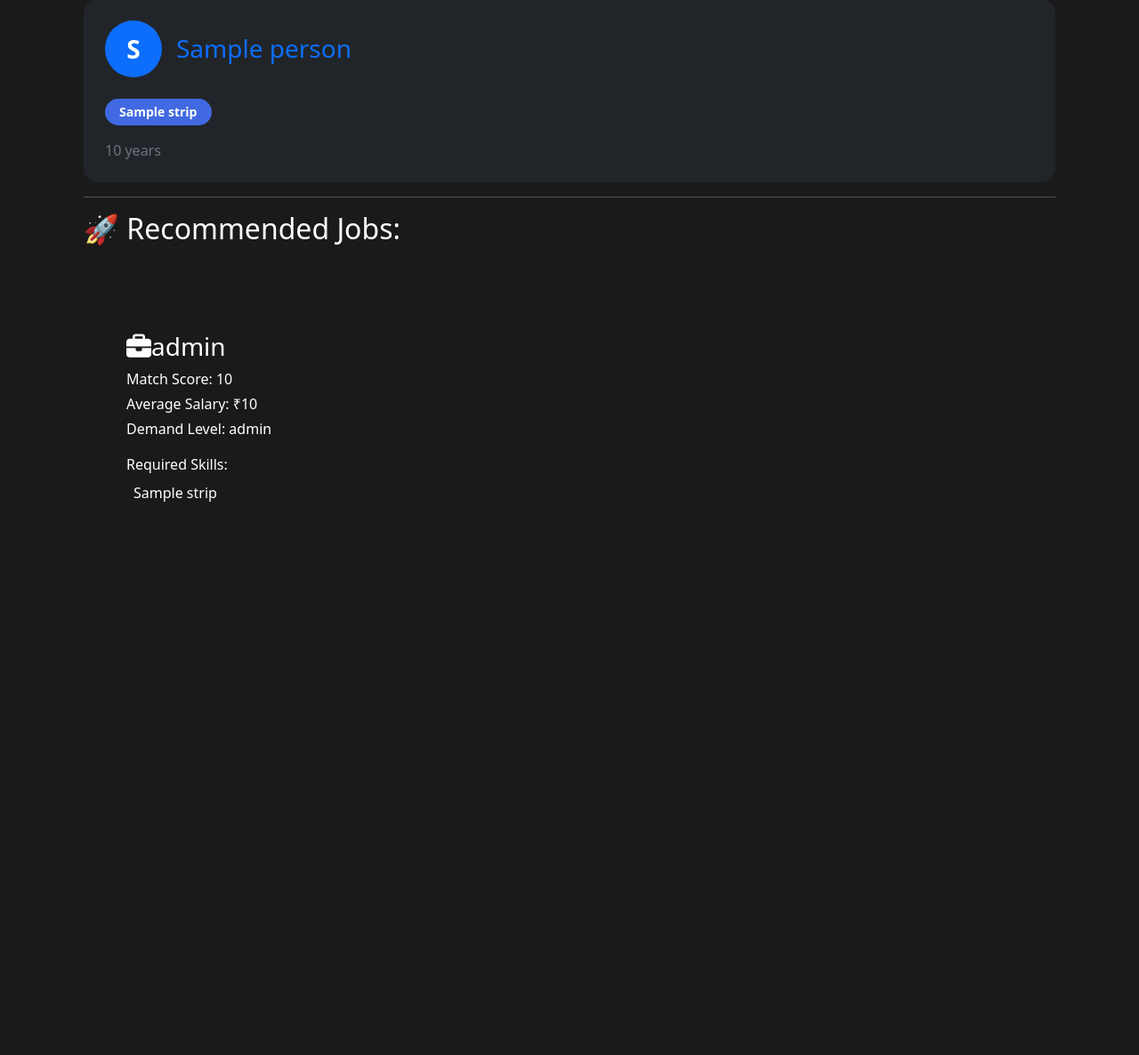
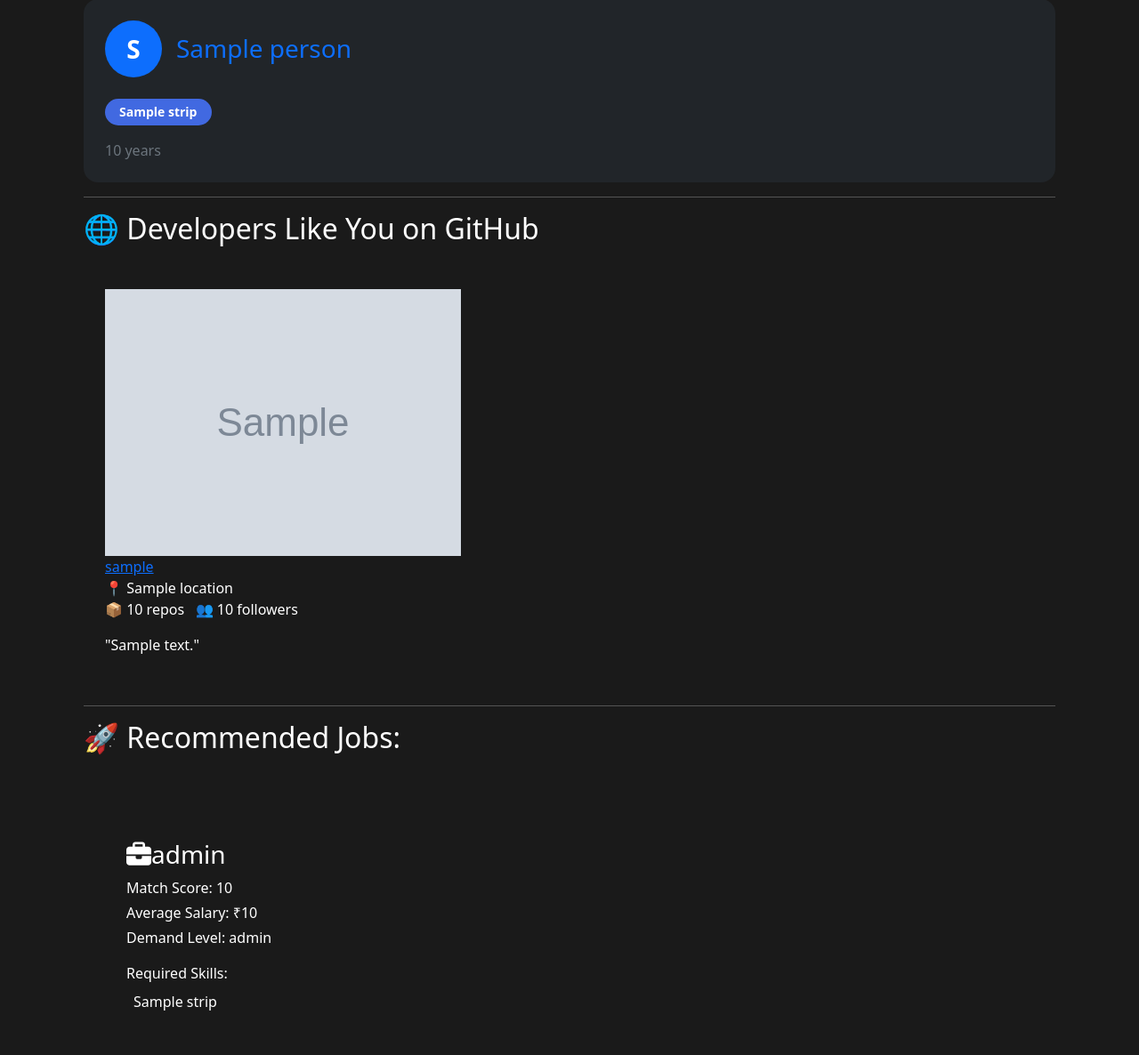
Before and after one commit to CodeMeAbhishek/MacWin, a Django app: template advisor/templates/advisor/final_dashboard.html in a window 1280 px wide. Shown: the part 599-1785 px from the top of the page at 89% size. Before the commit the page ends 1163 px from the top, so only its background shows below. Run offline with Django 3.2, Linux system fonts and the light colour scheme; the template is opened without the code that fills it: most values are stand-ins (such as "Sample title", 1, 10 or a date in 2020); grey boxes marked "Sample" are stand-in pictures.

Commit message:
github-profile-networking

```diff
--- a/advisor/templates/advisor/final_dashboard.html
+++ b/advisor/templates/advisor/final_dashboard.html
@@ -68,6 +68,35 @@
       </div>
     {% endif %}
   </div>
+  <hr class="my-6 border-gray-500">
+
+  <div>
+    <h2 class="text-2xl font-semibold mb-4 flex items-center gap-2">
+      🌐 Developers Like You on GitHub
+    </h2>
+    <div class="grid grid-cols-1 md:grid-cols-2 gap-4">
+      {% for dev in github_people %}
+        <div class="bg-gray-900 rounded-2xl p-4 shadow-md flex items-start gap-4">
+          <img src="{{ dev.avatar_url }}" alt="{{ dev.login }}" class="w-12 h-12 rounded-full object-cover">
+          <div>
+            <a href="{{ dev.html_url }}" target="_blank" class="text-blue-400 text-lg font-medium hover:underline">
+              {{ dev.login }}
+            </a>
+            <p class="text-sm text-gray-400">
+              {% if dev.location %}📍 {{ dev.location }}<br>{% endif %}
+              📦 {{ dev.public_repos }} repos &nbsp;&nbsp;👥 {{ dev.followers }} followers
+            </p>
+            {% if dev.bio %}
+              <p class="text-gray-300 text-sm mt-1 italic">"{{ dev.bio|truncatewords:15 }}"</p>
+            {% endif %}
+          </div>
+        </div>
+      {% empty %}
+        <p>No GitHub developers found at this time.</p>
+      {% endfor %}
+    </div>
+  </div>
+
 
   <hr class="my-6 border-gray-500">
 
```
Also changed, not shown: advisor/github_utils.py (added, +38 -0 lines), advisor/views.py (+19 -1 lines), db.sqlite3.
